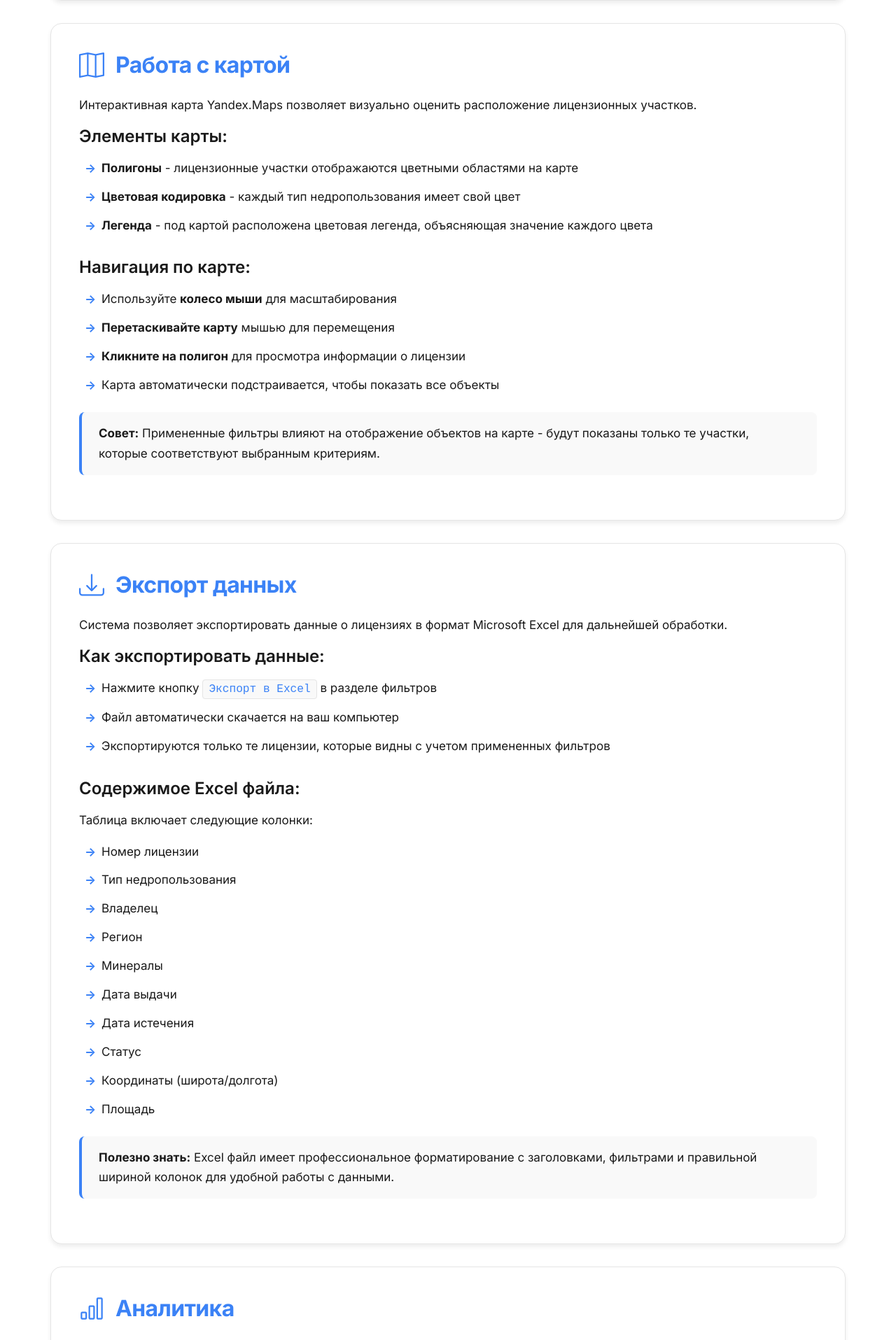
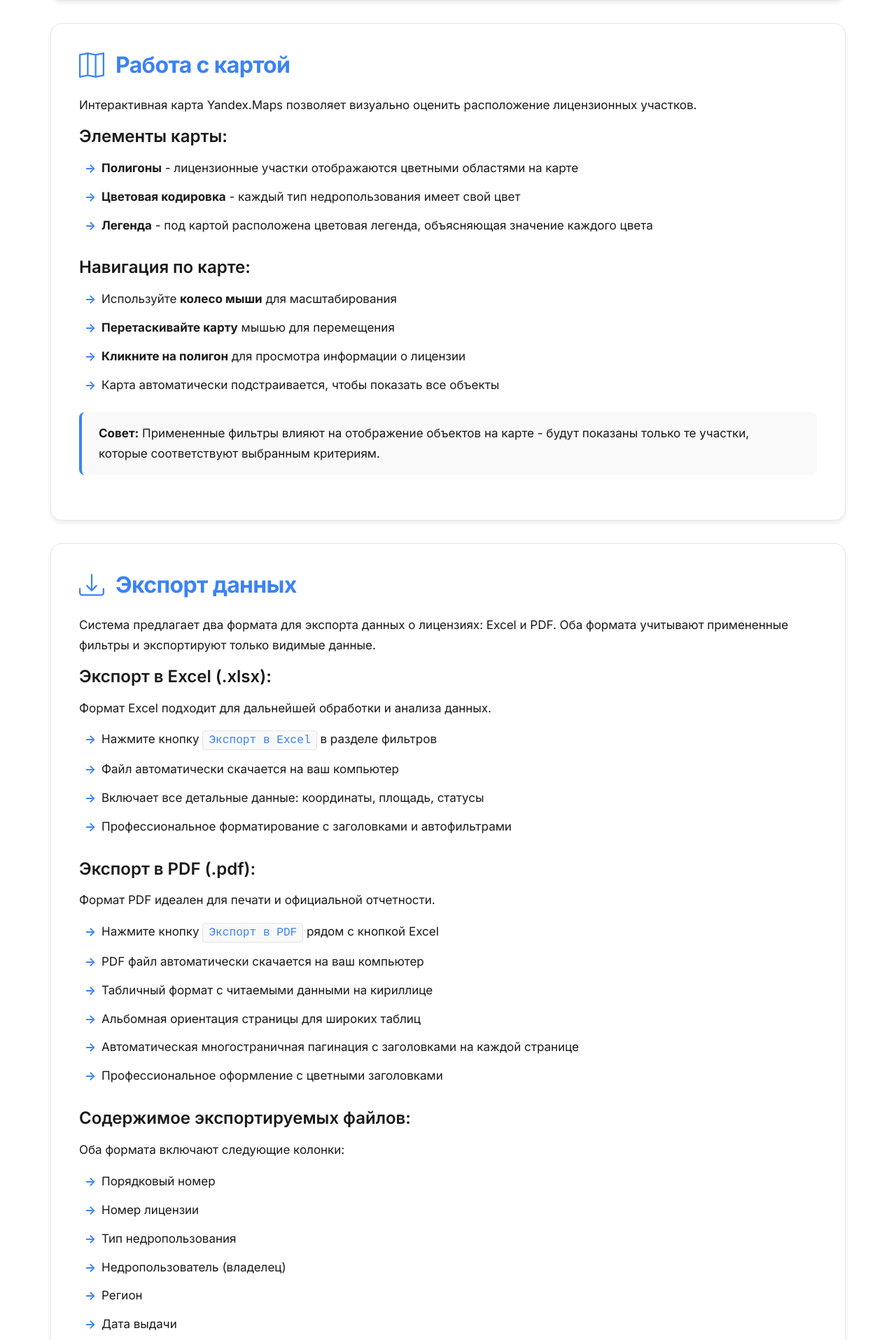
Before and after one commit to Terrmlt/Inside-site-f, a Django app: page /help/ in a window 1280 px wide. Shown: the part 3125-5040 px from the top of the page at 70% size. Run offline with Django 5.2, Linux system fonts and the light colour scheme; parts of the project's set-up code (start-up, migrations or seed data) failed here and were passed over.

Commit message:
Update help page to include information about PDF export functionality
Add details about PDF export options, including file format, content, and usage instructions, to the help documentation.

Replit-Commit-Author: Agent
Replit-Commit-Session-Id: b4661f42-3f27-40ce-bc7f-8610cee4c41c
Replit-Commit-Checkpoint-Type: full_checkpoint
Replit-Commit-Event-Id: cd8ddf05-eb19-4312-af9e-9b1326dab944
Replit-Commit-Screenshot-Url: https://storage.googleapis.com/screenshot-production-us-central1/a50e56e3-31d6-4128-b84c-3fb1a86563dc/b4661f42-3f27-40ce-bc7f-8610cee4c41c/jS24BNL

```diff
--- a/licenses/templates/licenses/help.html
+++ b/licenses/templates/licenses/help.html
@@ -286,7 +286,7 @@
                 <li>Просмотр детальной информации о каждой лицензии</li>
                 <li>Интерактивная карта с визуализацией лицензионных участков</li>
                 <li>Фильтрация по типу недропользования, региону, статусу и минералам</li>
-                <li>Экспорт данных в формате Excel</li>
+                <li>Экспорт данных в форматах Excel и PDF</li>
                 <li>Аналитические дашборды с графиками и статистикой</li>
                 <li>Переключение между светлой и темной темами</li>
             </ul>
@@ -404,34 +404,51 @@
                 </svg>
                 Экспорт данных
             </h2>
-            <p>Система позволяет экспортировать данные о лицензиях в формат Microsoft Excel для дальнейшей обработки.
+            <p>Система предлагает два формата для экспорта данных о лицензиях: Excel и PDF. Оба формата учитывают примененные фильтры и экспортируют только видимые данные.
             </p>
 
-            <h3>Как экспортировать данные:</h3>
+            <h3>Экспорт в Excel (.xlsx):</h3>
+            <p>Формат Excel подходит для дальнейшей обработки и анализа данных.</p>
             <ul>
                 <li>Нажмите кнопку <code>Экспорт в Excel</code> в разделе фильтров</li>
                 <li>Файл автоматически скачается на ваш компьютер</li>
-                <li>Экспортируются только те лицензии, которые видны с учетом примененных фильтров</li>
+                <li>Включает все детальные данные: координаты, площадь, статусы</li>
+                <li>Профессиональное форматирование с заголовками и автофильтрами</li>
             </ul>
 
-            <h3>Содержимое Excel файла:</h3>
-            <p>Таблица включает следующие колонки:</p>
+            <h3>Экспорт в PDF (.pdf):</h3>
+            <p>Формат PDF идеален для печати и официальной отчетности.</p>
             <ul>
+                <li>Нажмите кнопку <code>Экспорт в PDF</code> рядом с кнопкой Excel</li>
+                <li>PDF файл автоматически скачается на ваш компьютер</li>
+                <li>Табличный формат с читаемыми данными на кириллице</li>
+                <li>Альбомная ориентация страницы для широких таблиц</li>
+                <li>Автоматическая многостраничная пагинация с заголовками на каждой странице</li>
+                <li>Профессиональное оформление с цветными заголовками</li>
+            </ul>
+
+            <h3>Содержимое экспортируемых файлов:</h3>
+            <p>Оба формата включают следующие колонки:</p>
+            <ul>
+                <li>Порядковый номер</li>
                 <li>Номер лицензии</li>
                 <li>Тип недропользования</li>
-                <li>Владелец</li>
+                <li>Недропользователь (владелец)</li>
                 <li>Регион</li>
-                <li>Минералы</li>
                 <li>Дата выдачи</li>
-                <li>Дата истечения</li>
-                <li>Статус</li>
+                <li>Дата окончания</li>
+                <li>Полезное ископаемое</li>
+                <li>Статус лицензии</li>
+            </ul>
+
+            <p>Excel файл дополнительно содержит:</p>
+            <ul>
                 <li>Координаты (широта/долгота)</li>
-                <li>Площадь</li>
+                <li>Площадь участка</li>
             </ul>
 
             <div class="note">
-                <p><strong>Полезно знать:</strong> Excel файл имеет профессиональное форматирование с заголовками,
-                    фильтрами и правильной шириной колонок для удобной работы с данными.</p>
+                <p><strong>Применение фильтров:</strong> Экспортируются только те лицензии, которые соответствуют выбранным фильтрам. Это позволяет создавать целевые отчеты, например, только по действующим лицензиям в определенном регионе.</p>
             </div>
         </div>
 
```
Also changed, not shown: 1 other file.
